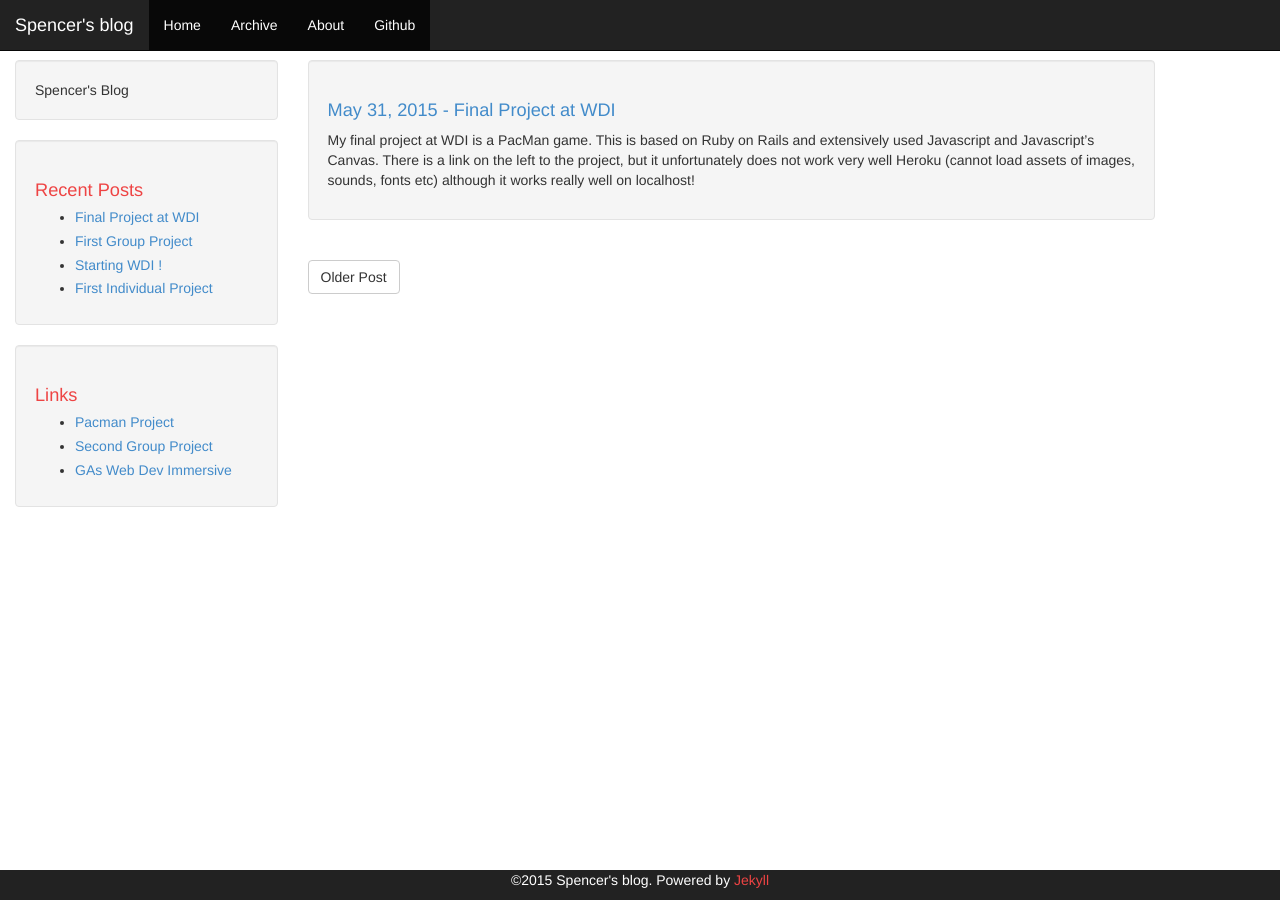
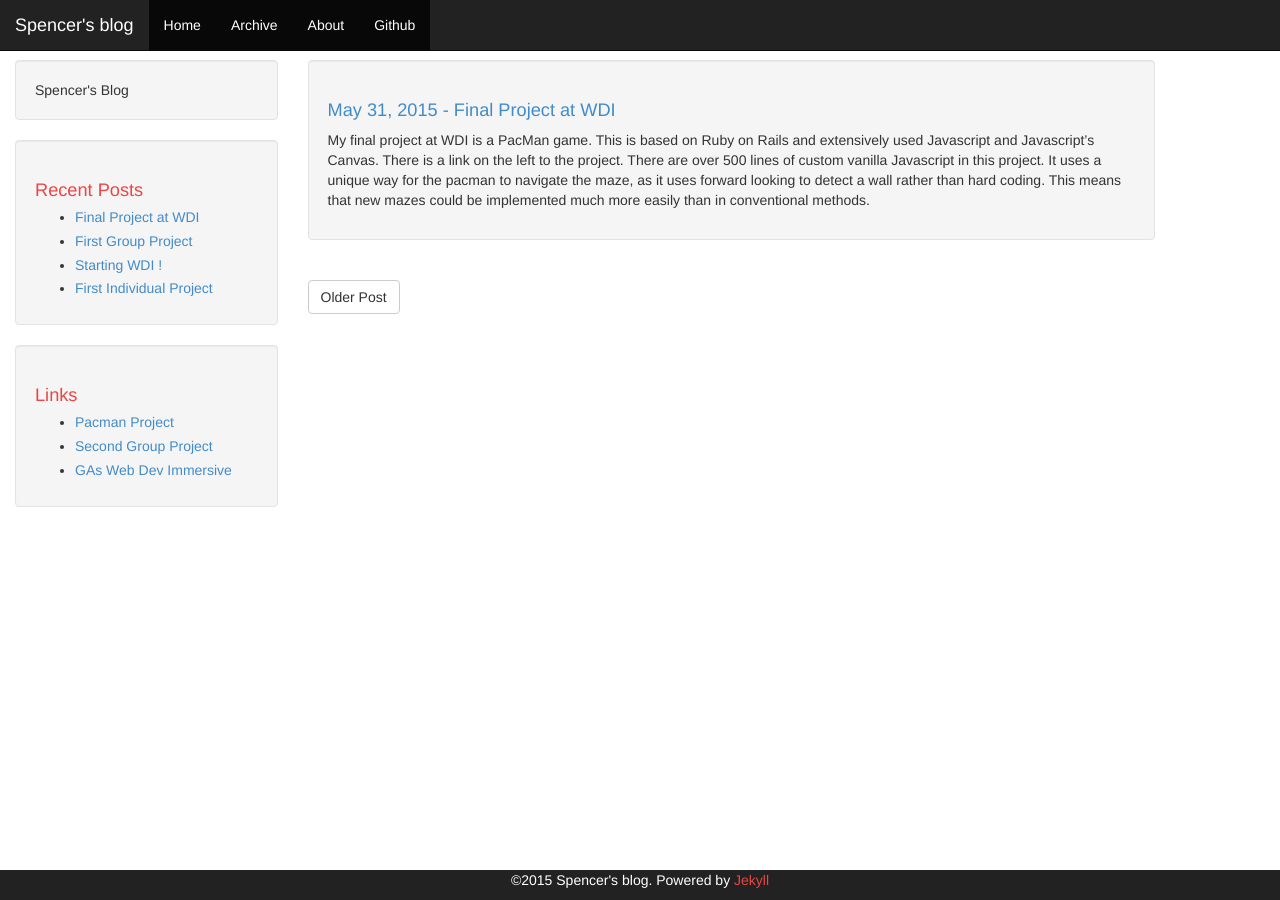
Before and after one commit to spencermeyer/spencermeyer.github.io, a Jekyll site: the page built from _posts/2015-05-31-final_project_at_WDI.markdown, in a window 1280 px wide. Built offline with Jekyll 4.4.1, drawn with Linux system fonts in a browser that asks for light colours; Markdown is read by kramdown in place of the engine named in the settings.

Commit message:
updated message on final project now that it works on heroku

```diff
--- a/_posts/2015-05-31-final_project_at_WDI.markdown
+++ b/_posts/2015-05-31-final_project_at_WDI.markdown
@@ -5,4 +5,4 @@ date:   2015-05-31 15:43:53
 categories: jekyll update
 ---
 
-My final project at WDI is a PacMan game.  This is based on Ruby on Rails and extensively used Javascript and Javascript's Canvas.  There is a link on the left to the project, but it unfortunately does not work very well Heroku (cannot load assets of images, sounds, fonts etc) although it works really well on localhost!
+My final project at WDI is a PacMan game.  This is based on Ruby on Rails and extensively used Javascript and Javascript's Canvas.  There is a link on the left to the project.  There are over 500 lines of custom vanilla Javascript in this project.  It uses a unique way for the pacman to navigate the maze, as it uses forward looking to detect a wall rather than hard coding.  This means that new mazes could be implemented much more easily than in conventional methods.
```
